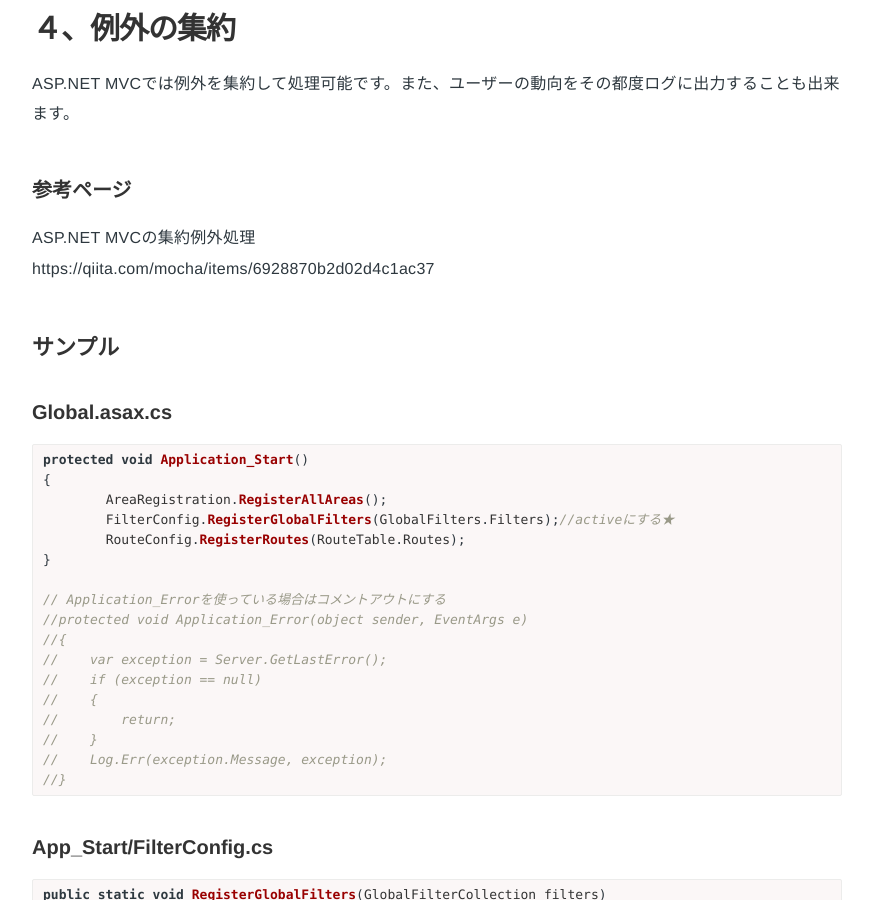
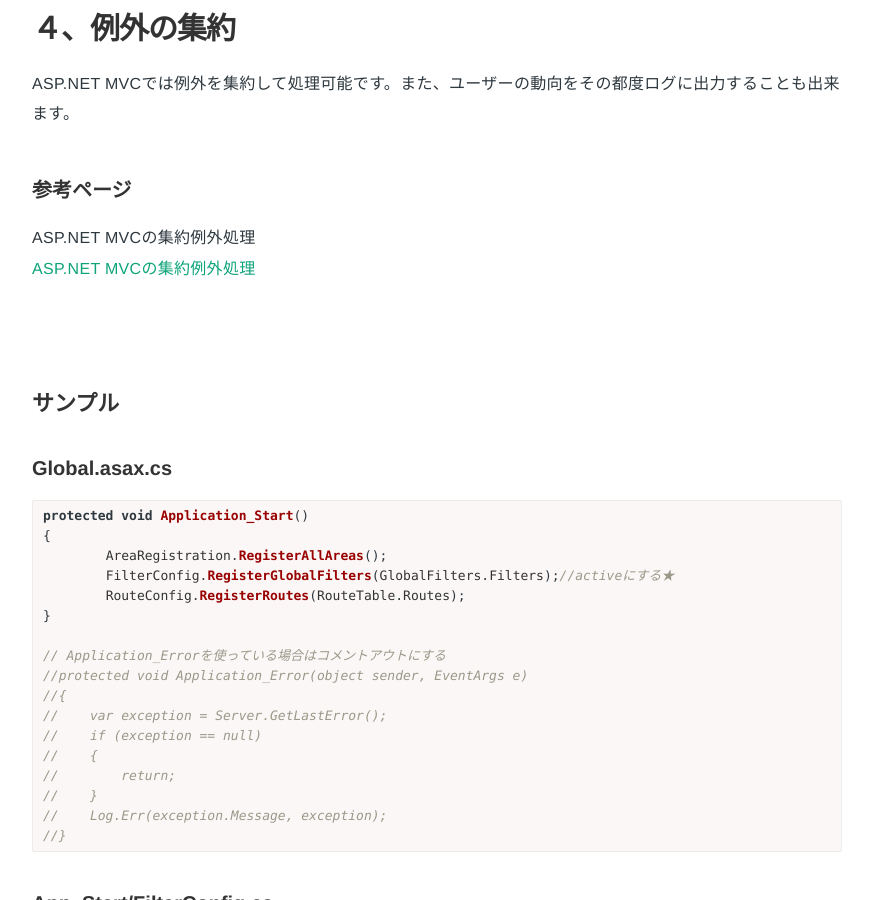
Before and after one commit to Pie001/pie001.github.io, a Jekyll site: the page built from _posts/2018-03-08-006.ja.md, in a window 1280 px wide and 900 px high, scrolled down 5345 px. Shown: the whole window, without its empty margins (203-1076 px from the left). Built offline with Jekyll 4.4.1, drawn with Linux system fonts in a browser that asks for light colours; comment, search, counter and statistics services are not loaded.

Commit message:
Update 2018-03-08-006.ja.md

````diff
--- a/_posts/2018-03-08-006.ja.md
+++ b/_posts/2018-03-08-006.ja.md
@@ -216,8 +216,10 @@
 
 ### 参考ページ
 ASP.NET MVCの集約例外処理<br />
-https://qiita.com/mocha/items/6928870b2d02d4c1ac37
+[ASP.NET MVCの集約例外処理](https://qiita.com/mocha/items/6928870b2d02d4c1ac37)
+
 <br />
+
 ## サンプル
 ### Global.asax.cs
 ```cs
````
